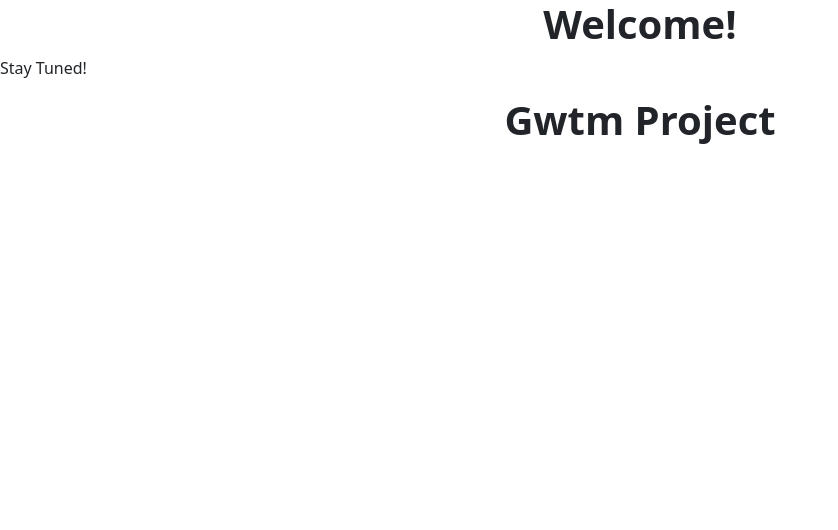
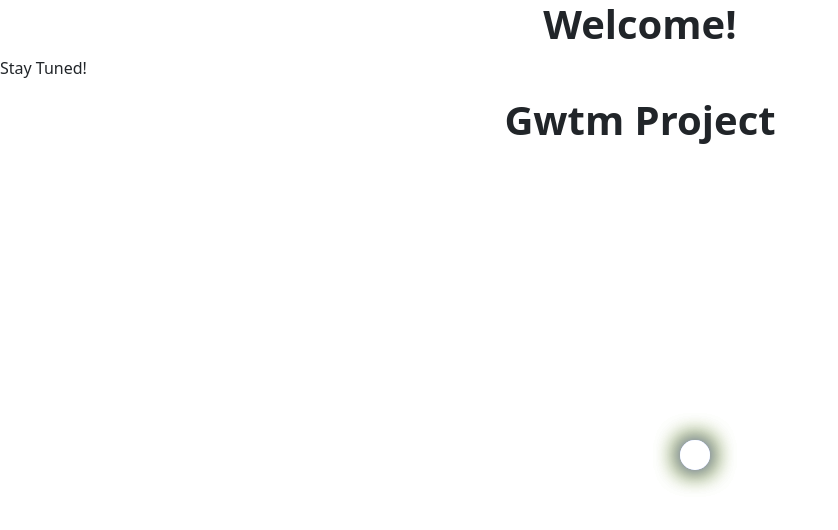
Before and after one commit to the-gwtm/SampleProject, an Angular app: page / in a window 1280 px wide. Shown: the top 530 px of the page, without its empty margins (0-838 px from the left). Built offline with nearby package versions, Linux system fonts and the light colour scheme.

Commit message:
my fourth commit

```diff
--- a/src/app/app.component.css
+++ b/src/app/app.component.css
@@ -2,3 +2,64 @@ h1{
     text-align: center;
     font-weight: 800;
 }
+.container{
+    position: absolute;
+    top: 50%;
+    left: 50%;
+    width: 80px;
+    height: 80px;
+    transform: translate(-50%, -50%);
+}
+.container span{
+    position: absolute;
+    display: block;
+    height: 30px;
+    width: 30px;
+    border-radius: 50%;
+    background-color: #fff;
+    animation: animate 2s linear infinite;
+}
+span:nth-child(1){
+    background: #fff900;
+    box-shadow: 0 0 25px #fff900;
+}
+span:nth-child(2){
+    background: #00ff28;
+    animation-delay: -1s;
+    box-shadow: 0 0 25px #00ff28;
+}
+span:nth-child(3){
+    background: #ff005a;
+    box-shadow: 0 0 25px #ff005a;
+}
+span:nth-child(4){
+    background: #3896ff;
+    box-shadow: 0 0 25px #3896ff;
+    animation-delay: -1.5s;
+}
+@keyframes animate {
+    0%,100%{
+        top: 0; left: 0;
+    }
+    12.55%{
+        top: 30%; left: 50%;
+    }
+    25%{
+        top: 0; left: 100%;
+    }
+    37.5%{
+        top: 50%; left: 80%;
+    }
+    50%{
+        top: 100%; left: 100%;
+    }
+    62.55%{
+        top: 80%; left: 50%;
+    }
+    75%{
+        top: 100%; left: 0;
+    }
+    87.55%{
+        top: 50%; left: 30%;
+    }
+}
--- a/src/app/app.component.html
+++ b/src/app/app.component.html
@@ -3,3 +3,10 @@
 <p>Stay Tuned!</p>
 
 <h1>Gwtm Project</h1>
+
+<div class="container">
+    <span></span>
+    <span></span>
+    <span></span>
+    <span></span>
+</div>
```
